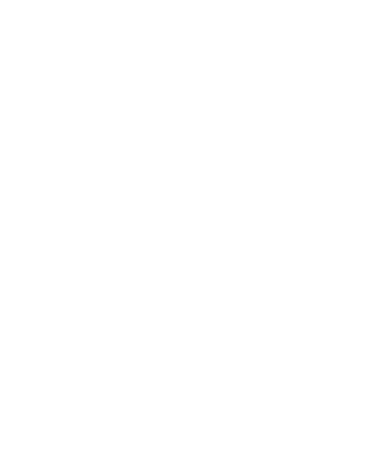
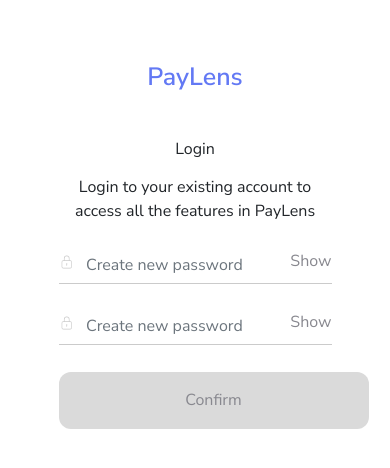
Before and after one commit to kevinrimbun/PayLens, a React (Create React App) app: page /new-password in a window 390 px wide. Before the commit this address had no page. Shown: the top 468 px of the page. Built offline with nearby package versions, Linux system fonts and the light colour scheme.

Commit message:
push for merging

```diff
--- a/src/Pages/App/index.js
+++ b/src/Pages/App/index.js
@@ -11,6 +11,8 @@
 import Transfer from '../Transfer';
 import CreatePin from '../CreatePin';
 import SuccessPin from '../SuccessPin/SuccessPin';
+import ResetPass from '../ResetPassword';
+import NewPassword from '../NewPassword';
 
 
 const index = () => {
@@ -27,6 +29,8 @@
             <Route path='/history' element={<History />} />
             <Route path='/create-pin' element={<CreatePin/>} />
             <Route path='/success-pin' element={<SuccessPin/>} />
+            <Route path='/reset-password' element={<ResetPass/>} />
+            <Route path='/new-password' element={<NewPassword/>} />
         </Routes>
     </BrowserRouter>
   )
--- a/src/Pages/CreatePin/index.js
+++ b/src/Pages/CreatePin/index.js
@@ -44,9 +44,8 @@
                 Create 6 digits pin to secure all your money and your data in PayLens app. Keep it secret and don't tell anyone about your PayLens password and the PIN.
             </div>
 
+        </div>
 
-
-        </div>
         <div className='pin-wrapper'>
             <form onSubmit={handleSubmit}>
                 <PinInput className='d-flex pin-input' >
@@ -62,6 +61,7 @@
                     <label>Input cannot be empty !</label>:""}
                 </div>
                 <button className="btn-auth" id='submit' type="submit" value="Enter">Confirm</button>
+                {/* <input type='submit'>Confirm</input> */}
             </form>
         </div>
 
--- a/src/Pages/Login/index.js
+++ b/src/Pages/Login/index.js
@@ -35,6 +35,22 @@
     return <Auth>
         <div className='title-right-wrapper'>
 
+            {/* For Responsive */}
+            <div className='logo-mobile'>
+                PayLens
+            </div>
+
+            <div className='title-wrapper'>
+                <div className='title-mobile'>
+                    Login
+                </div>
+                <div className='subtitle-mobile'>
+                    Login to your existing account to access all the features in PayLens
+                </div>
+            </div>
+            {/* ----BATAS---- */}
+
+
             <div className='title-top-right'>
                 Start Accessing Banking Needs With All Devices and All Platform With 30.000+ Users
             </div>
@@ -62,7 +78,7 @@
                     </div>
 
                     <div className='forgot-password mt-2'>
-                        <Link>
+                        <Link to='/reset-password'>
                             Forgot Your Password?
                         </Link>
                     </div>
--- /dev/null
+++ b/src/Pages/NewPassword/index.js
@@ -0,0 +1,72 @@
+import React from 'react';
+import Auth from '../../Layout/Auth';
+import { CiLock } from 'react-icons/ci';
+import { Link } from 'react-router-dom';
+import { Button } from '@chakra-ui/react';
+
+const NewPassword = () => {
+    const [show1, setShow1] = React.useState(false)
+    const [show2, setShow2] = React.useState(false)
+    const handleClick1 = () => setShow1(!show1)
+    const handleClick2 = () => setShow2(!show2)
+
+    return <Auth>
+        <div className='title-right-wrapper'>
+
+
+                        {/* For Responsive */}
+            <div className='logo-mobile'>
+                PayLens
+            </div>
+
+            <div className='title-wrapper'>
+                <div className='title-mobile'>
+                    Login
+                </div>
+                <div className='subtitle-mobile'>
+                    Login to your existing account to access all the features in PayLens
+                </div>
+            </div>
+            {/* ----BATAS---- */}
+
+            <div className='title-top-right'>
+                Did You Forgot Your Password? Don't Worry, You Can Reset Your Password In a Minutes.
+            </div>
+            <div className='subtitle-bottom-right'>
+                Now you can create a new password for your PayLens account. Type your password twice so we can confirm your new password.
+            </div>
+
+            <div className='form-right'>
+
+                <form>
+
+                    <div className='mt-4 d-flex form-password'>
+                        <CiLock className='bi lock-icon'/>
+                        <input type={show1 ? 'text' : 'password'} className="form-control form-auth passsword" id="password" placeholder="Create new password" name="password"  />
+                        <Button className='btn-visibility' h='1.75rem' size='sm' onClick={handleClick1}>
+                            {show1 ? 'Hide' : 'Show'}
+                        </Button>
+
+                    </div>
+
+                    <div className='mt-4 d-flex form-password'>
+                        <CiLock className='bi lock-icon'/>
+                        <input type={show2 ? 'text' : 'password'} className="form-control form-auth passsword" id="password" placeholder="Create new password" name="password"  />
+                        <Button className='btn-visibility' h='1.75rem' size='sm' onClick={handleClick2}>
+                            {show2 ? 'Hide' : 'Show'}
+                        </Button>
+                    </div>
+
+                    <Link to='/new-password'>
+                        <button className="btn-auth" id='submit' type="submit" value="Enter">Confirm</button>
+                    </Link>
+
+                </form>
+
+            </div>
+
+        </div>
+    </Auth>
+}
+
+export default NewPassword
--- /dev/null
+++ b/src/Pages/ResetPassword/index.js
@@ -0,0 +1,58 @@
+import React from 'react';
+import Auth from '../../Layout/Auth';
+import '../../Style/Pages/auth.css';
+import {BsEnvelope} from 'react-icons/bs';
+import { Link } from 'react-router-dom';
+// import { Button } from '@chakra-ui/react';
+
+const ResetPass = () => {
+
+    return <Auth>
+        <div className='title-right-wrapper'>
+
+            {/* For Responsive */}
+            <div className='logo-mobile'>
+                PayLens
+            </div>
+
+            <div className='title-wrapper'>
+                <div className='title-mobile'>
+                    Reset Password
+                </div>
+                <div className='subtitle-mobile'>
+                    Enter your PayLens e-mail so we can send you a password reset link.
+                </div>
+            </div>
+            {/* ----BATAS---- */}
+
+            <div className='title-top-right'>
+                Did You Forgot Your Password? Don't Worry, You Can Reset Your Password In a Minutes.
+            </div>
+            <div className='subtitle-bottom-right'>
+                To reset your password, you must type your e-mail and we will send a link to your email and you will be directed to the reset password screens
+            </div>
+
+            <div className='form-right'>
+
+                <form>
+                    {/* Email */}
+                    <div className='mt-4 d-flex form-email'>
+                        <BsEnvelope className='bi envelope-icon' />
+                        <input  type="email" className="form-control form-auth" id="email" placeholder="Enter your e-mail" name="email" />
+                    </div>
+
+                    <Link to='/new-password'>
+                        <button className="btn-auth" id='submit' type="submit" value="Enter">Confirm</button>
+                    </Link>
+
+                </form>
+
+            </div>
+
+        </div>
+
+
+    </Auth>
+}
+
+export default ResetPass
--- a/src/Style/Layout/auth.css
+++ b/src/Style/Layout/auth.css
@@ -62,3 +62,12 @@
     text-align: justify;
     padding-right: 10%;
 }
+
+
+/* Responsive */
+/* Mobile */
+@media (max-width: 425px) {
+    .auth-wrapper .left-section {
+        display: none;
+    }
+}
--- a/src/Style/Pages/auth.css
+++ b/src/Style/Pages/auth.css
@@ -7,6 +7,9 @@
     margin-left: 10%;
     margin-top: 5%;
     padding-right: 20%;
+}
+.logo-mobile, .title-mobile, .subtitle-mobile {
+    display: none;
 }
 .title-top-right {
     font-size: 23px;
@@ -49,7 +52,7 @@
     margin-top: 10%;
     border-radius: 12px;
     background: #DADADA;
-    width: 385px;
+    width: 390px;
     height: 57px;
     border-color: transparent;
     color: #88888F;
@@ -96,3 +99,37 @@
 .desc-success {
     color: rgba(58, 61, 66, 0.6);
 }
+
+/* Responsive */
+/* Mobile */
+@media (max-width: 425px) {
+    .title-right-wrapper {
+        margin-left: 15%;
+        padding-right: 15%;
+        margin-top: 15%;
+    }
+    .logo-mobile, .title-mobile, .subtitle-mobile {
+        display: block;
+        text-align: center;
+    }
+    .logo-mobile {
+        color: #6379F4;
+        font-size: 25px;
+        font-weight: bolder;
+    }
+    .title-top-right, .subtitle-bottom-right {
+        display: none;
+    }
+    .title-wrapper {
+        margin-top: 15%;
+    }
+    .subtitle-mobile{
+        margin-top: 5%;
+    }
+    .forgot-password {
+        font-size: 10px;
+    }
+    .btn-auth {
+        width: 310px;
+    }
+}
```
